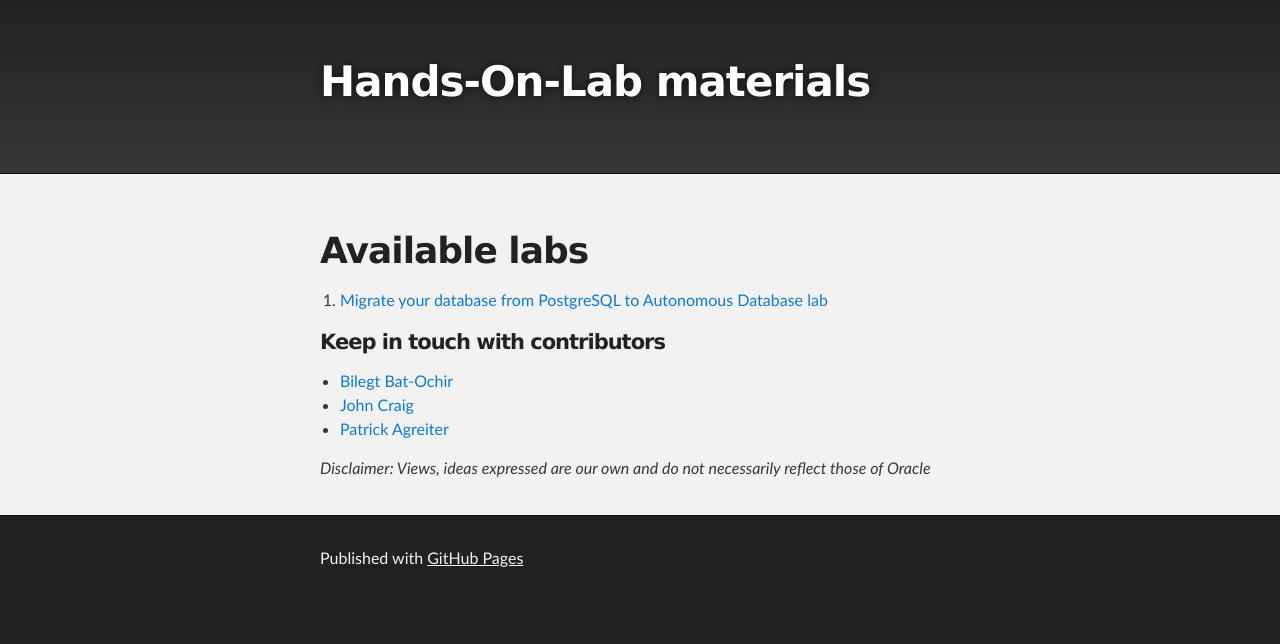
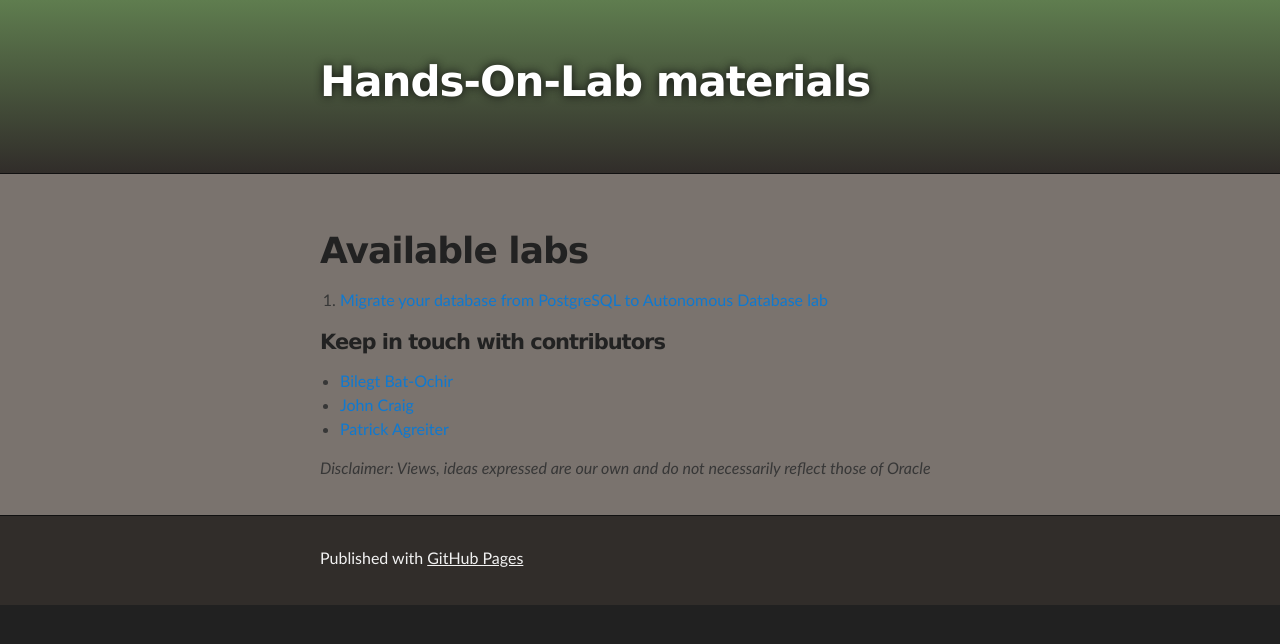
Before and after one commit to hol-workshop/hol-workshop.github.io, a Jekyll site: the page built from index.md, in a window 1280 px wide. Shown: the top 644 px of the page. Built offline with Jekyll 4.4.1, drawn with Linux system fonts in a browser that asks for light colours; our own code applies the rules of GitHub Pages for plain Markdown files; the repository's description, which GitHub fills in, is left out.

Commit message:
Update myjekyll-theme-slate.scss

```diff
--- a/_sass/myjekyll-theme-slate.scss
+++ b/_sass/myjekyll-theme-slate.scss
@@ -282,12 +282,12 @@ Full-Width Styles
 }
 
 #header_wrap {
-  background: #212121;
-  background: -moz-linear-gradient(top, #373737, #212121);
-  background: -webkit-linear-gradient(top, #373737, #212121);
-  background: -ms-linear-gradient(top, #373737, #212121);
-  background: -o-linear-gradient(top, #373737, #212121);
-  background: linear-gradient(to top, #373737, #212121);
+  background: #312D2A;
+  background: -moz-linear-gradient(top, #312D2A, #5F7D4F);
+  background: -webkit-linear-gradient(top, #312D2A, #5F7D4F);
+  background: -ms-linear-gradient(top, #312D2A, #5F7D4F);
+  background: -o-linear-gradient(top, #312D2A, #5F7D4F);
+  background: linear-gradient(to top, #312D2A, #5F7D4F);
 }
 
 #header_wrap .inner {
@@ -350,7 +350,7 @@ Full-Width Styles
 }
 
 #main_content_wrap {
-  background: #f2f2f2;
+  background: #7A736E;
   border-top: 1px solid #111;
   border-bottom: 1px solid #111;
 }
@@ -360,7 +360,7 @@ Full-Width Styles
 }
 
 #footer_wrap {
-  background: #212121;
+  background: #312D2A;
 }
 
 
```
